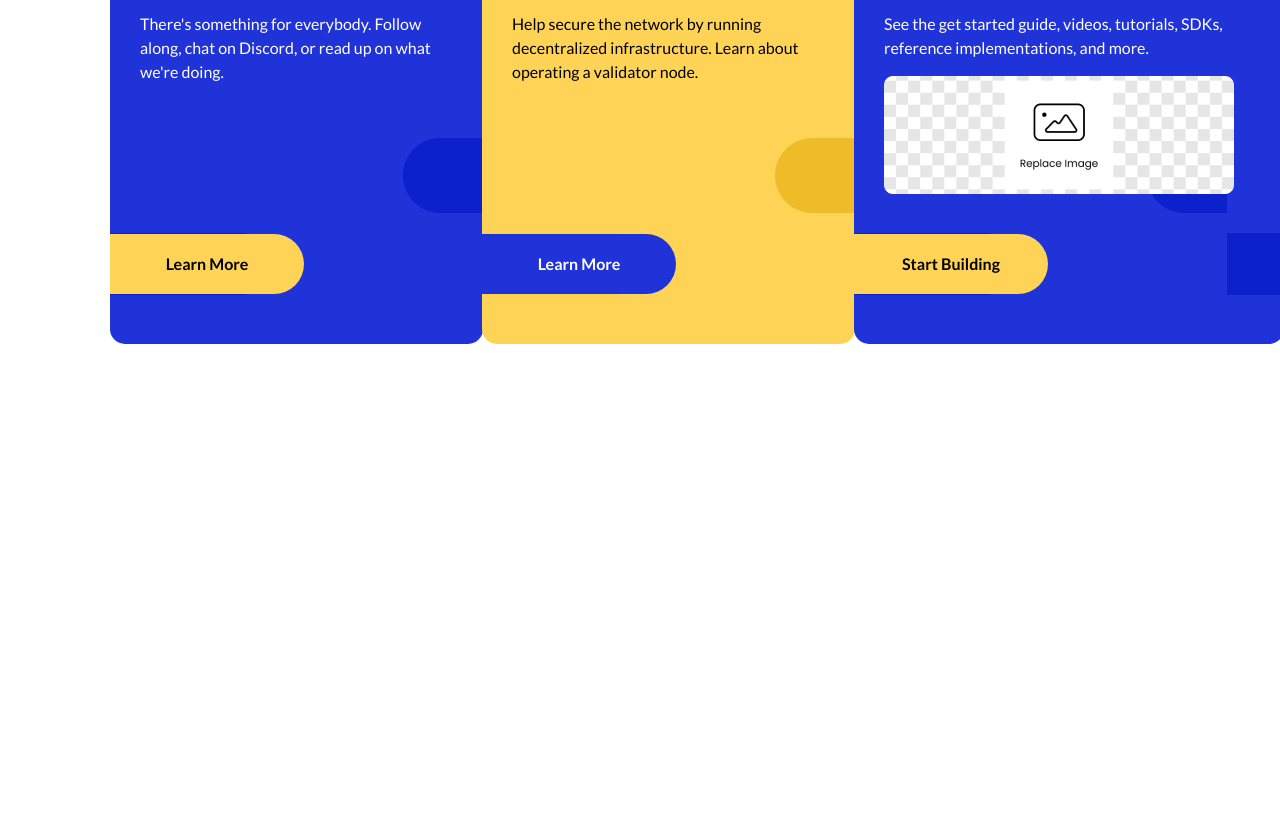
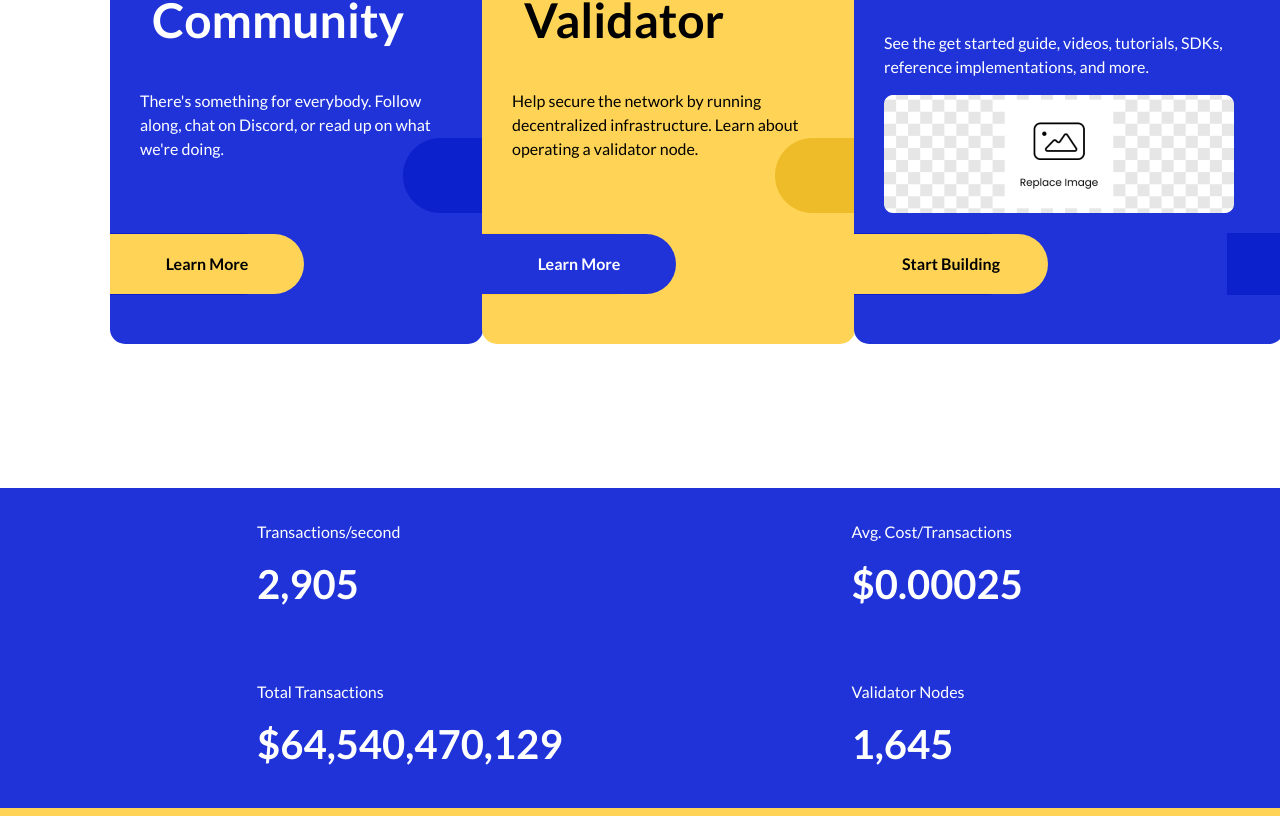
Before and after one commit to Ashraf-Raneem/Katex, a React (Create React App) app in the folder client/: page / in a window 1280 px wide. Shown: the part 3445-4261 px from the top of the page. Before the commit the page ends 3933 px from the top, so only its background shows below. Built offline with nearby package versions, Linux system fonts and the light colour scheme.

Commit message:
account section complted

```diff
--- a/client/src/App.js
+++ b/client/src/App.js
@@ -1,6 +1,7 @@
 import Navbar from "./components/navbar/Navbar";
 import Navbar2 from "./components/navbar/Navbar2";
 import About from "./sections/about/About";
+import Account from "./sections/account/Account";
 import Advert from "./sections/advert/Advert";
 import Hero from "./sections/hero/Hero";
 import QuickStart from "./sections/quick-start/QuickStart";
@@ -15,6 +16,7 @@ const App = () => {
       <WalletPage />
       <QuickStart />
       <Advert />
+      <Account />
     </div>
   );
 };
--- a/client/src/assets/styles.scss
+++ b/client/src/assets/styles.scss
@@ -217,6 +217,12 @@ a {
         justify-content: space-between;
         margin: 8rem 0px;
     }
+    &-header{
+        h4{
+            font-size: 48px;
+            font-weight: 700;
+        }
+    }
     &-card-mx{
         height: 462px;
         width: 430px;
@@ -246,9 +252,45 @@ a {
     }
 }
 
+
+// Account
+.account{
+    &-container{
+        display: flex;
+        flex-direction: row;
+        justify-content: space-evenly;
+        width: 100%;
+        background: var(--primary);
+        border-bottom: 8px solid var(--yellow);
+    }
+    &-flex{
+        display: flex;
+        flex-direction: row;
+    }
+    &-content{
+        display: flex;
+        flex-direction: column;
+        padding: 2rem;
+        color: white;
+        p {
+            font-size: 16px;
+        }
+        h4{
+            font-size: 40px;
+            font-weight: 700;
+        }
+    }
+}
+
 @media screen and (max-width : 1400px) {
     .hero-tree {
         display: none;
+    }
+    .account{
+        &-flex{
+            display: flex;
+            flex-direction: column;
+        }
     }
     .about{
         &-content{
--- /dev/null
+++ b/client/src/sections/account/Account.js
@@ -0,0 +1,32 @@
+import React from "react";
+import { Col, Row } from "reactstrap";
+
+const Account = () => {
+  return (
+    <div className="account-container">
+      <div className="account-flex">
+        <div className="account-content">
+          <p>Transactions/second</p>
+          <h4>2,905</h4>
+        </div>
+        <div className="account-content">
+          <p>Total Transactions</p>
+          <h4>$64,540,470,129</h4>
+        </div>
+      </div>
+      <div className="account-flex">
+        <div className="account-content">
+          <p>Avg. Cost/Transactions</p>
+          <h4>$0.00025</h4>
+        </div>
+
+        <div className="account-content">
+          <p>Validator Nodes</p>
+          <h4>1,645</h4>
+        </div>
+      </div>
+    </div>
+  );
+};
+
+export default Account;
--- a/client/src/sections/advert/Advert.js
+++ b/client/src/sections/advert/Advert.js
@@ -8,7 +8,7 @@ const Advert = () => {
       <Row className="advert-container">
         <Col md={12} lg={6} xl={4}>
           <div className="wallet-container primary-wallet">
-            <div className="wallet-header">
+            <div className="wallet-header advert-header">
               {" "}
               <h4>Akacoin Community</h4>
             </div>
@@ -22,9 +22,9 @@ const Advert = () => {
         </Col>
         <Col md={12} lg={6} xl={4}>
           <div className="wallet-container secondary-wallet">
-            <div className="wallet-header">
+            <div className="wallet-header advert-header">
               {" "}
-              <h4>Become A Validator</h4>
+              <h4>Become a Validator</h4>
             </div>
             <div className="wallet-text">
               <p>
@@ -38,7 +38,7 @@ const Advert = () => {
         </Col>
         <Col md={12} lg={12} xl={4}>
           <div className="wallet-container primary-wallet advert-card-mx">
-            <div className="wallet-header">
+            <div className="wallet-header advert-header">
               {" "}
               <h4>Dev. Resource</h4>
             </div>
```
